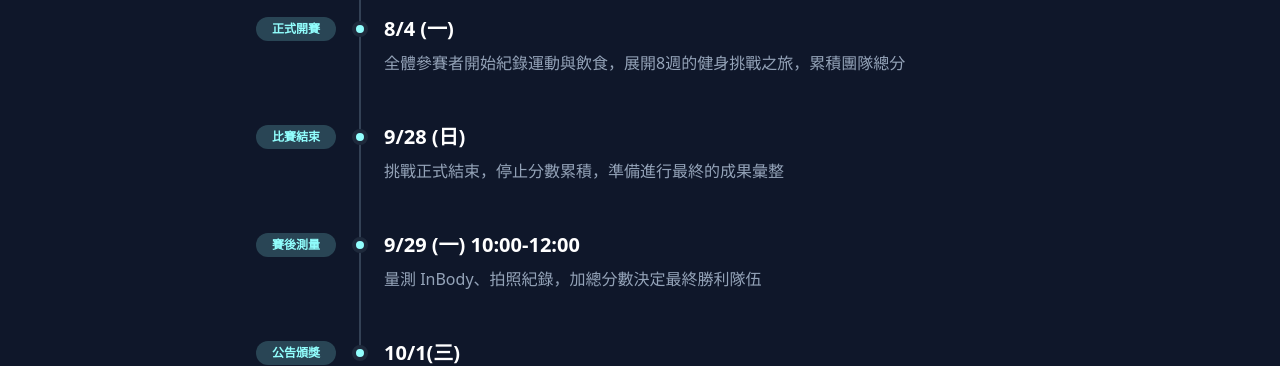
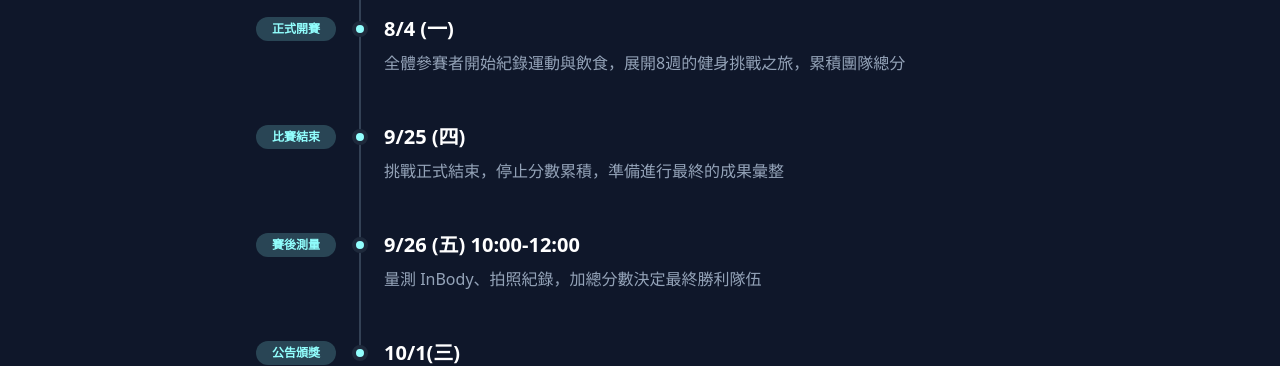
Before and after one commit to LouieWeng/cmoney-fitness-challenge, a React (Vite) app: page / in a window 1280 px wide. Shown: the part 1300-1666 px from the top of the page. Built offline with nearby package versions, Linux system fonts and the light colour scheme.

Commit message:
更新結算時間

```diff
--- a/pages/HomePage.tsx
+++ b/pages/HomePage.tsx
@@ -112,8 +112,8 @@ const HomePage: React.FC = () => {
               <TimelineStep date="報名時程" title="7/25 (五)- 7/30 (三)" description="以Google表單填寫報名資訊，報名後會邀請參賽者加入Chat群組，公告組別號碼" />
               <TimelineStep date="賽前測量" title="8/1 (五) 10:00-12:00" description="依據報名結果區分量測時段，統一使用公司的 InBody 儀器測量，以及拍照紀錄、建檔" />
               <TimelineStep date="正式開賽" title="8/4 (一)" description="全體參賽者開始紀錄運動與飲食，展開8週的健身挑戰之旅，累積團隊總分" />
-              <TimelineStep date="比賽結束" title="9/28 (日)" description="挑戰正式結束，停止分數累積，準備進行最終的成果彙整" />
-              <TimelineStep date="賽後測量" title="9/29 (一) 10:00-12:00" description="量測 InBody、拍照紀錄，加總分數決定最終勝利隊伍" />
+              <TimelineStep date="比賽結束" title="9/25 (四)" description="挑戰正式結束，停止分數累積，準備進行最終的成果彙整" />
+              <TimelineStep date="賽後測量" title="9/26 (五) 10:00-12:00" description="量測 InBody、拍照紀錄，加總分數決定最終勝利隊伍" />
               <TimelineStep date="公告頒獎" title="10/1(三)" description="公布優勝隊伍，頒發獎金！" />
           </div>
       </section>
```
